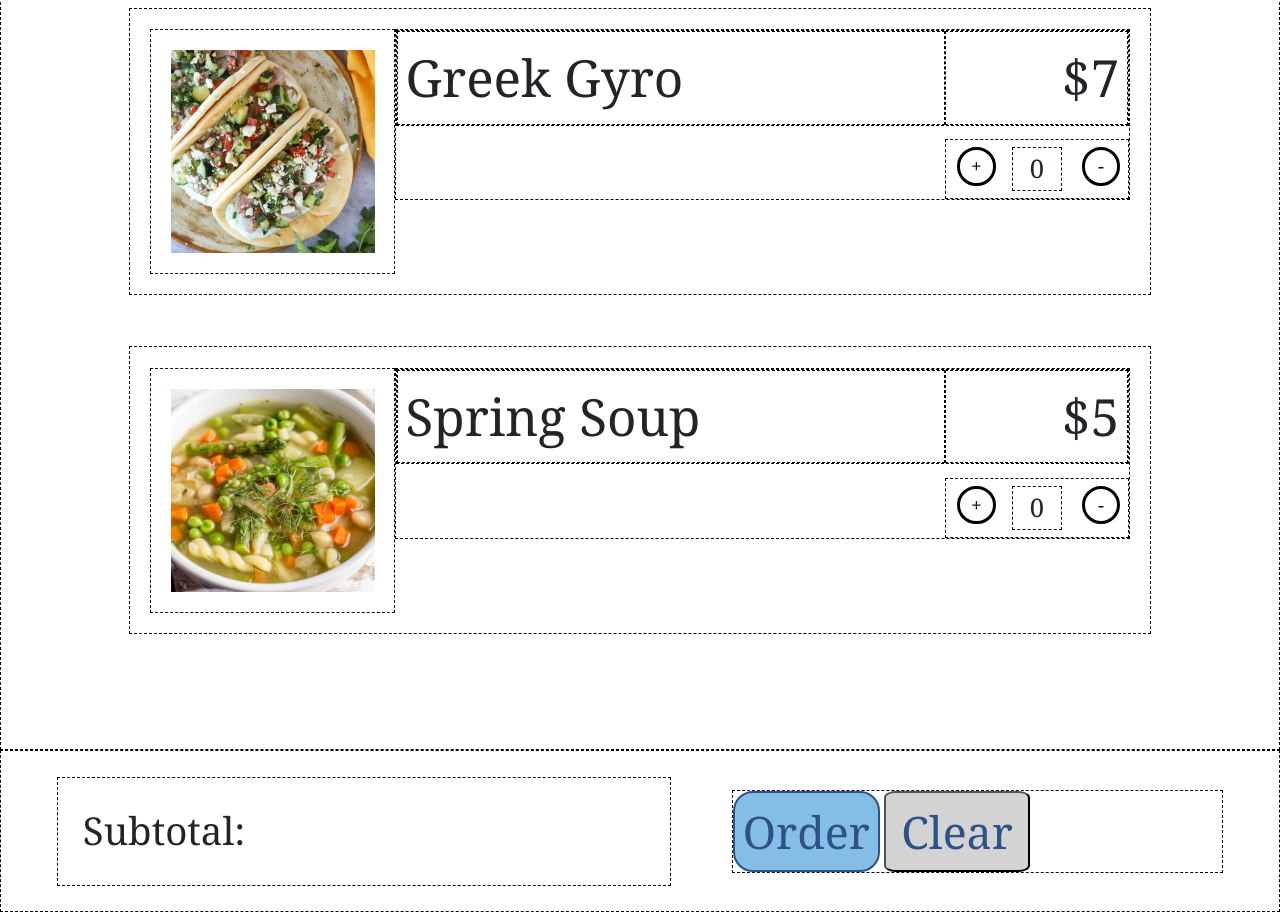
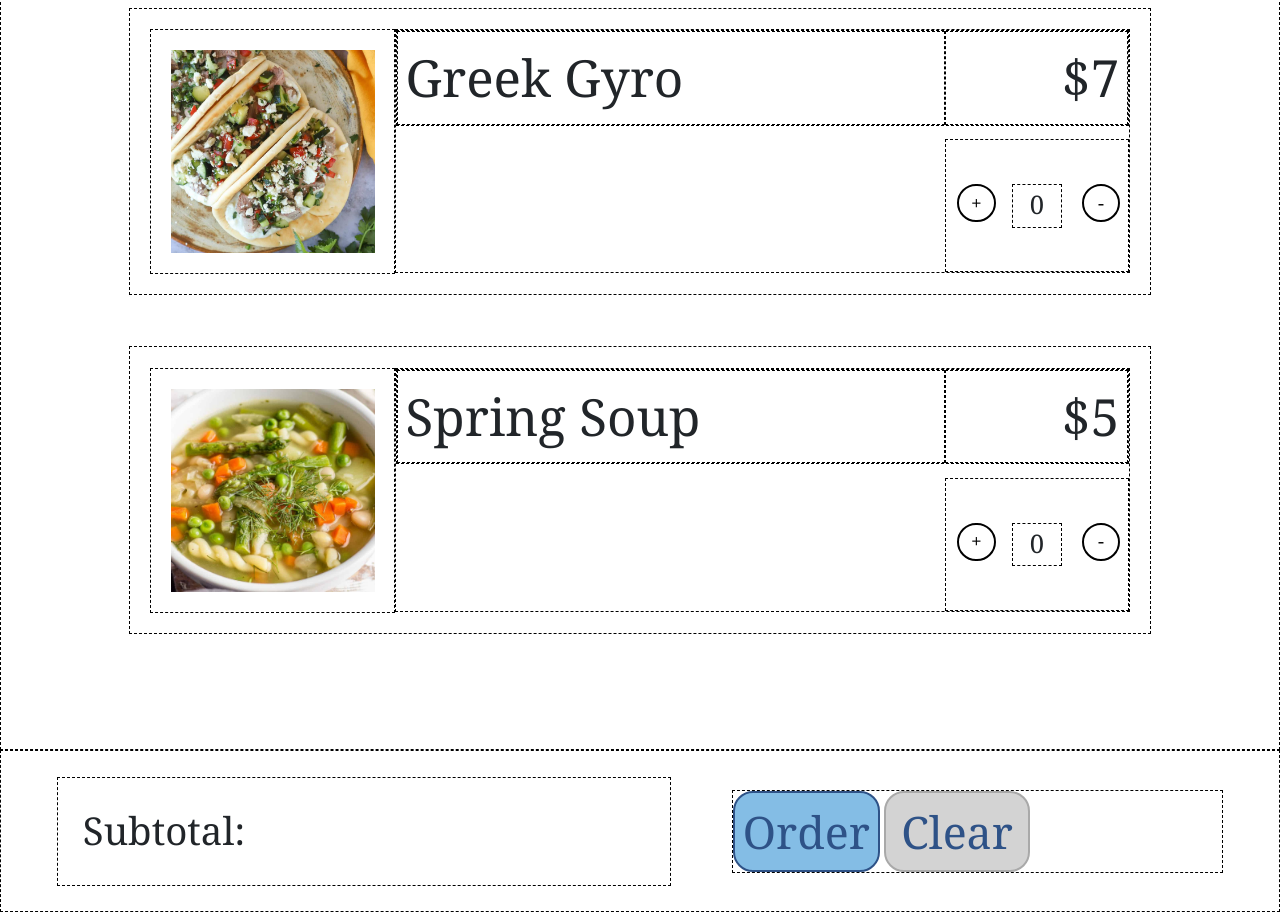
Before and after one commit to jess8liu/cs378-p2, a plain HTML site: page index.html in a window 1280 px wide. Shown: the part 1380-2292 px from the top of the page. Drawn offline with nearby package versions, Linux system fonts and the light colour scheme.

Commit message:
Realign some things

```diff
--- a/style.css
+++ b/style.css
@@ -72,7 +72,7 @@ div.menu-buttons {
   justify-content: flex-end;
   float: right;
   width: 25%;
-  padding: 1%;
+  padding: 6% 1%;
 }
 
 div.menu-item-total {
@@ -148,8 +148,8 @@ button.order {
 
 button.clear {
   background-color: lightgray;
-  border: 2% solid darkgray;
-  border-radius: 8%;
+  border: 2px solid darkgray;
+  border-radius: 20px;
   color: #2e5287;
   display: inline-block;
   padding: 1%;
@@ -163,7 +163,7 @@ button.clear {
 
 button.add {
   background-color: white;
-  border: 3px solid black;
+  border: 2px solid black;
   border-radius: 50%;
   display: inline;
   text-align: center;
@@ -178,7 +178,7 @@ button.add {
 
 button.remove {
   background-color: white;
-  border: 3px solid black;
+  border: 2px solid black;
   border-radius: 50%;
   display: inline;
   text-align: center;
```
